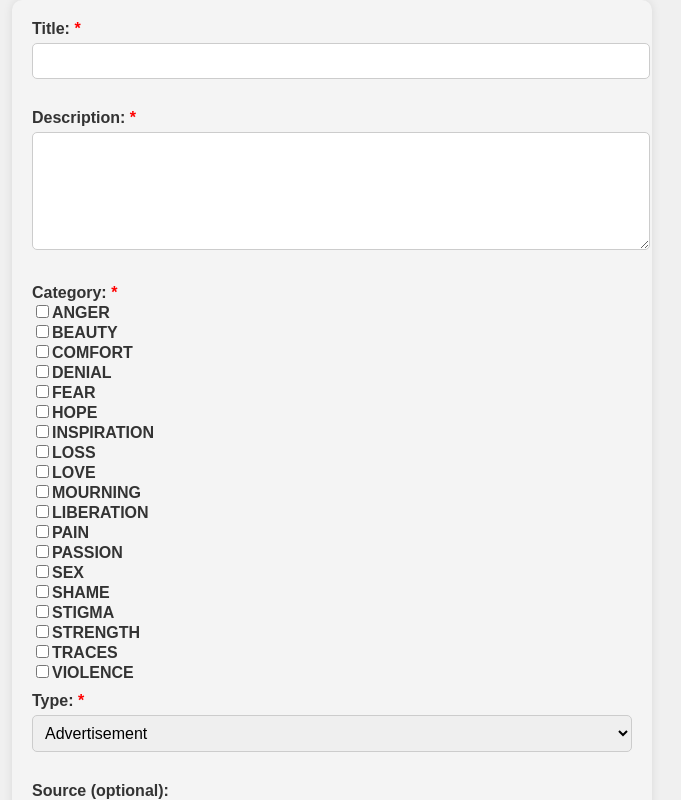
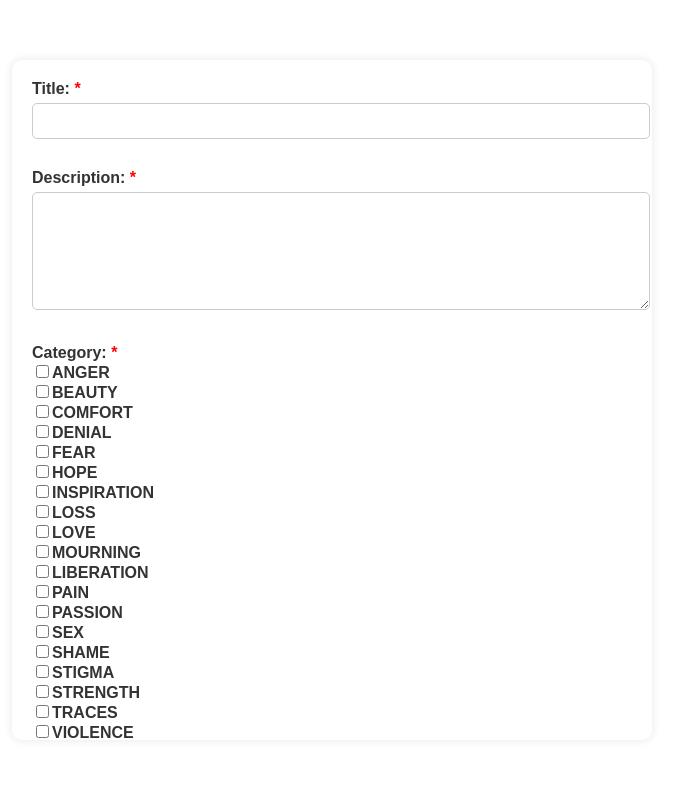
Before and after one commit to PaulDombrowski/HivAidsArchive, a React (Create React App) app: page /page6 in a window 1280 px wide. Shown: the whole page, without its empty margins (308-989 px from the left). Built offline with nearby package versions, Linux system fonts and the light colour scheme.

Commit message:
uploadform

```diff
--- a/src/App.css
+++ /dev/null
@@ -1,7 +0,0 @@
-body {
-    background-color: #000000; /* Black background */
-    color: #ffffff; /* White text for contrast */
-    font-family: Arial, sans-serif; /* Optional: Set a default font */
-    margin: 0;
-    padding: 0;
-}
--- a/src/DetailPage.css
+++ b/src/DetailPage.css
@@ -4,8 +4,8 @@ body, html {
   width: 100%;
   height: 100%;
   font-family: 'Arial', sans-serif;
-  background-color: #f0f0f0;
-  color: #333;
+
+  color: #505050;
   overflow: hidden;
 }
 
--- a/src/Page4.css
+++ b/src/Page4.css
@@ -4,10 +4,26 @@
 }
 
 .page4-container {
-  font-family:  Arial, sans-serif;
+  font-family: Arial, sans-serif;
   padding: 20px;
   max-width: 100%;
-  overflow-x: auto;
+  max-height: 100vh; /* Setzt die maximale Höhe auf die Viewport-Höhe */
+  overflow-y: auto; /* Ermöglicht vertikales Scrollen */
+  overflow-x: hidden; /* Verhindert horizontales Scrollen */
+  -webkit-overflow-scrolling: touch; /* Für sanftes Scrolling auf iOS */
+}
+
+.page4-container::-webkit-scrollbar {
+  width: 8px; /* Breite des vertikalen Scrollbars */
+}
+
+.page4-container::-webkit-scrollbar-thumb {
+  background-color: #888; /* Farbe des Scrollbar-Daumens */
+  border-radius: 4px; /* Abgerundete Ecken */
+}
+
+.page4-container::-webkit-scrollbar-thumb:hover {
+  background-color: #555; /* Dunklere Farbe bei Hover */
 }
 
 h1 {
@@ -52,7 +68,7 @@ th {
   font-size: 10rem;
   color: red;
   opacity: 0;
-  white-space: pre-wrap; /* Erlaubt Zeilenumbrüche */
+  white-space: pre-wrap;
   pointer-events: none;
   z-index: 1000;
   transition: opacity 0.3s ease-in-out, transform 0.3s ease-in-out;
--- a/src/Page4.js
+++ b/src/Page4.js
@@ -60,7 +60,7 @@ function Page4() {
 
   return (
     <div className="page4-container">
-      <h1>Gespeicherte Daten</h1>
+      <h1>ALL RECORDS</h1>
       <div className={`hover-title ${hoverTitle ? 'show' : ''}`}>
         {hoverTitle.split(' ').map((word, index) => (
           <span key={index} style={getRandomPositionStyle()}>{word}</span>
--- a/src/Page6.js
+++ b/src/Page6.js
@@ -7,7 +7,7 @@ import './UploadForm.css';
 function UploadForm() {
   const [title, setTitle] = useState('');
   const [description, setDescription] = useState('');
-  const [category, setCategory] = useState([]);  // Kategorie-Feld als Array initialisieren
+  const [category, setCategory] = useState([]);
   const [type, setType] = useState('');
   const [source, setSource] = useState('');
   const [files, setFiles] = useState([]);
@@ -16,20 +16,18 @@ function UploadForm() {
   const [externalLink, setExternalLink] = useState('');
   const [additionalInfo, setAdditionalInfo] = useState(['']);
   const [uploader, setUploader] = useState('');
-  const [motivation, setMotivation] = useState('');
+  const [motivation, setMotivation] = useState('');  // Motivation ist optional
   const [mood, setMood] = useState('');
   const [tags, setTags] = useState('');
   const [error, setError] = useState(null);
 
-  // ... weitere Funktionen wie handleFileChange, handleAdditionalInfoChange, etc.
-
-
+  // handleFileChange Definition
   const handleFileChange = (e) => {
     if (e.target.files.length > 4) {
       setError('You can upload up to 4 files only.');
       return;
     }
-    const newFiles = Array.from(e.target.files).filter(file => file.size <= 1048576); // 1MB = 1048576 bytes
+    const newFiles = Array.from(e.target.files).filter(file => file.size <= 1048576);
     if (newFiles.length !== e.target.files.length) {
       setError('Each file must be 1MB or less.');
       return;
@@ -37,19 +35,22 @@ function UploadForm() {
     setFiles(newFiles);
   };
 
+  // handleAdditionalInfoChange Definition
   const handleAdditionalInfoChange = (index, value) => {
     const newAdditionalInfo = [...additionalInfo];
     newAdditionalInfo[index] = value;
     setAdditionalInfo(newAdditionalInfo);
   };
 
+  // addMoreInfoField Definition
   const addMoreInfoField = () => {
     setAdditionalInfo([...additionalInfo, '']);
   };
 
+  // handleSubmit Definition
   const handleSubmit = async (e) => {
     e.preventDefault();
-    if (!title || !description || !category.length || !type || !uploader || !motivation || !mood) {
+    if (!title || !description || !category.length || !type || !uploader || !mood) {  // Motivation wird hier nicht als Pflichtfeld geprüft
       setError("Please fill in all required fields.");
       return;
     }
@@ -73,7 +74,7 @@ function UploadForm() {
       await addDoc(collection(db, 'uploads'), {
         title,
         description,
-        category,  // Kategorie wird als Array gespeichert
+        category,
         type,
         source,
         fileURLs,
@@ -81,16 +82,15 @@ function UploadForm() {
         externalLink,
         additionalInfo: additionalInfo.filter(info => info.trim() !== ''),
         uploader,
-        motivation,
+        motivation,  // Motivation wird hier optional gespeichert
         mood,
         tags: tags.split(',').map(tag => tag.trim()),
         createdAt: new Date(),
       });
 
-      // Formular zurücksetzen nach erfolgreichem Upload
       setTitle('');
       setDescription('');
-      setCategory([]);  // Kategorie zurücksetzen
+      setCategory([]);
       setType('');
       setSource('');
       setFiles([]);
@@ -110,8 +110,8 @@ function UploadForm() {
     }
   };
 
-
   return (
+    <div className="upload-container">
       <form onSubmit={handleSubmit} className="upload-form">
         <label>
           Title: <span className="required">*</span>
@@ -121,7 +121,6 @@ function UploadForm() {
           Description: <span className="required">*</span>
           <textarea value={description} onChange={(e) => setDescription(e.target.value)} required></textarea>
         </label>
-
         <label>
           Category: <span className="required">*</span>
           <div className="category-checkboxes">
@@ -148,82 +147,27 @@ function UploadForm() {
             ))}
           </div>
         </label>
-
-
-
-
-
-
         <label>
-        Type: <span className="required">*</span>  {/* Type-Feld */}
+          Type: <span className="required">*</span>
           <select value={type} onChange={(e) => setType(e.target.value)} required>
-        <option value="Advertisement">Advertisement</option>
-<option value="Article">Article</option>
-<option value="Artwork">Artwork</option>
-<option value="Audio">Audio</option>
-<option value="Book">Book</option>
-<option value="Blogpost">Blogpost</option>
-<option value="Case Study">Case Study</option>
-<option value="Collected Volume">Collected Volume</option>
-<option value="Conference Paper">Conference Paper</option>
-<option value="Dataset">Dataset</option>
-<option value="Diary">Diary</option>
-<option value="Documentary">Documentary</option>
-<option value="Essay">Essay</option>
-<option value="Exhibition">Exhibition</option>
-<option value="Film">Film</option>
-<option value="Flyer">Flyer</option>
-<option value="Interview">Interview</option>
-<option value="Journal">Journal</option>
-<option value="Legal Document">Legal Document</option>
-<option value="Letter">Letter</option>
-<option value="Magazine">Magazine</option>
-<option value="Memoir">Memoir</option>
-<option value="Monograph">Monograph</option>
-<option value="Movie">Movie</option>
-<option value="Music Video">Music Video</option>
-<option value="Newspaper">Newspaper</option>
-<option value="News Clip">News Clip</option>
-<option value="Newsletter">Newsletter</option>
-<option value="Novel">Novel</option>
-<option value="Official Document">Official Document</option>
-<option value="Oral History">Oral History</option>
-<option value="Pamphlet">Pamphlet</option>
-<option value="Photograph">Photograph</option>
-<option value="Podcast">Podcast</option>
-<option value="Poster">Poster</option>
-<option value="Presentation">Presentation</option>
-<option value="Research Paper">Research Paper</option>
-<option value="Screenshot">Screenshot</option>
-<option value="Short Story">Short Story</option>
-<option value="Social Media Comment">Social Media Comment</option>
-<option value="Social Media Post">Social Media Post</option>
-<option value="Speech">Speech</option>
-<option value="Survey">Survey</option>
-<option value="Testimony">Testimony</option>
-<option value="Thesis">Thesis</option>
-<option value="TV-Series">TV-Series</option>
-<option value="Video">Video</option>
-<option value="Website">Website</option>
-<option value="Other">Other</option>
-
-
+            <option value="">Select Type</option>
+            {/* Weitere Optionen hier... */}
           </select>
         </label>
         <label>
-        Source (optional):  {/* Quelle-Feld */}
+          Source (optional):
           <input type="text" value={source} onChange={(e) => setSource(e.target.value)} />
         </label>
         <label>
-        Upload Thumbnail (optional):  {/* Thumbnail-Upload vor Thumbnail-URL */}
-        <input type="file" onChange={(e) => setThumbnail(e.target.files[0])} disabled={thumbnailUrl} />
+          Upload Thumbnail (optional):
+          <input type="file" onChange={handleFileChange} disabled={thumbnailUrl} />
         </label>
         <label>
-        Thumbnail URL (optional):  {/* Thumbnail-URL nach Thumbnail-Upload */}
+          Thumbnail URL (optional):
           <input type="url" value={thumbnailUrl} onChange={(e) => setThumbnailUrl(e.target.value)} disabled={thumbnail} />
         </label>
         <label>
-        Files (up to 4, max 1MB each):  {/* Pflichtfeld bei Files entfernt */}
+          Files (up to 4, max 1MB each):
           <input type="file" onChange={handleFileChange} multiple />
         </label>
         <label>
@@ -239,16 +183,16 @@ function UploadForm() {
           <button type="button" onClick={addMoreInfoField}>Add Another URL</button>
         </label>
         <label>
-        Uploader:
-        <input type="text" value={uploader} onChange={(e) => setUploader(e.target.value)} />
+          Uploader: <span className="required">*</span>
+          <input type="text" value={uploader} onChange={(e) => setUploader(e.target.value)} required />
         </label>
         <label>
           Motivation:
           <textarea value={motivation} onChange={(e) => setMotivation(e.target.value)} ></textarea>
         </label>
         <label>
-        Mood:
-        <textarea value={mood} onChange={(e) => setMood(e.target.value)} ></textarea>
+          Mood: <span className="required">*</span>
+          <textarea value={mood} onChange={(e) => setMood(e.target.value)} required></textarea>
         </label>
         <label>
           Tags (comma separated):
@@ -257,6 +201,7 @@ function UploadForm() {
         {error && <p className="error-message">{error}</p>}
         <button type="submit">Upload</button>
       </form>
+    </div>
   );
 }
 
--- a/src/UploadForm.css
+++ b/src/UploadForm.css
@@ -1,9 +1,27 @@
 /* UploadForm.css */
+
+body, html {
+  height: 100%;
+  margin: 0;
+  padding: 0;
+  overflow: hidden;  /* Verhindert globales Scrollen */
+}
+
+.upload-container {
+  height: 100vh;  /* Nimmt die volle Höhe des Viewports ein */
+  display: flex;
+  justify-content: center;
+  align-items: center;
+  overflow: hidden;  /* Verhindert Scrollen des übergeordneten Containers */
+}
+
 .upload-form {
   max-width: 600px;
-    margin: 0 auto;
+  width: 100%;
+  height: 80vh;  /* Begrenze die Höhe des Formulars */
+  overflow-y: auto;  /* Erlaubt vertikales Scrollen im Formular */
   padding: 20px;
-    background-color: #f4f4f4;
+  background-color: #ffffff;
   border-radius: 10px;
   box-shadow: 0 0 10px rgba(0, 0, 0, 0.1);
 }
```
Lines whose indentation alone changed are shown as unchanged.
